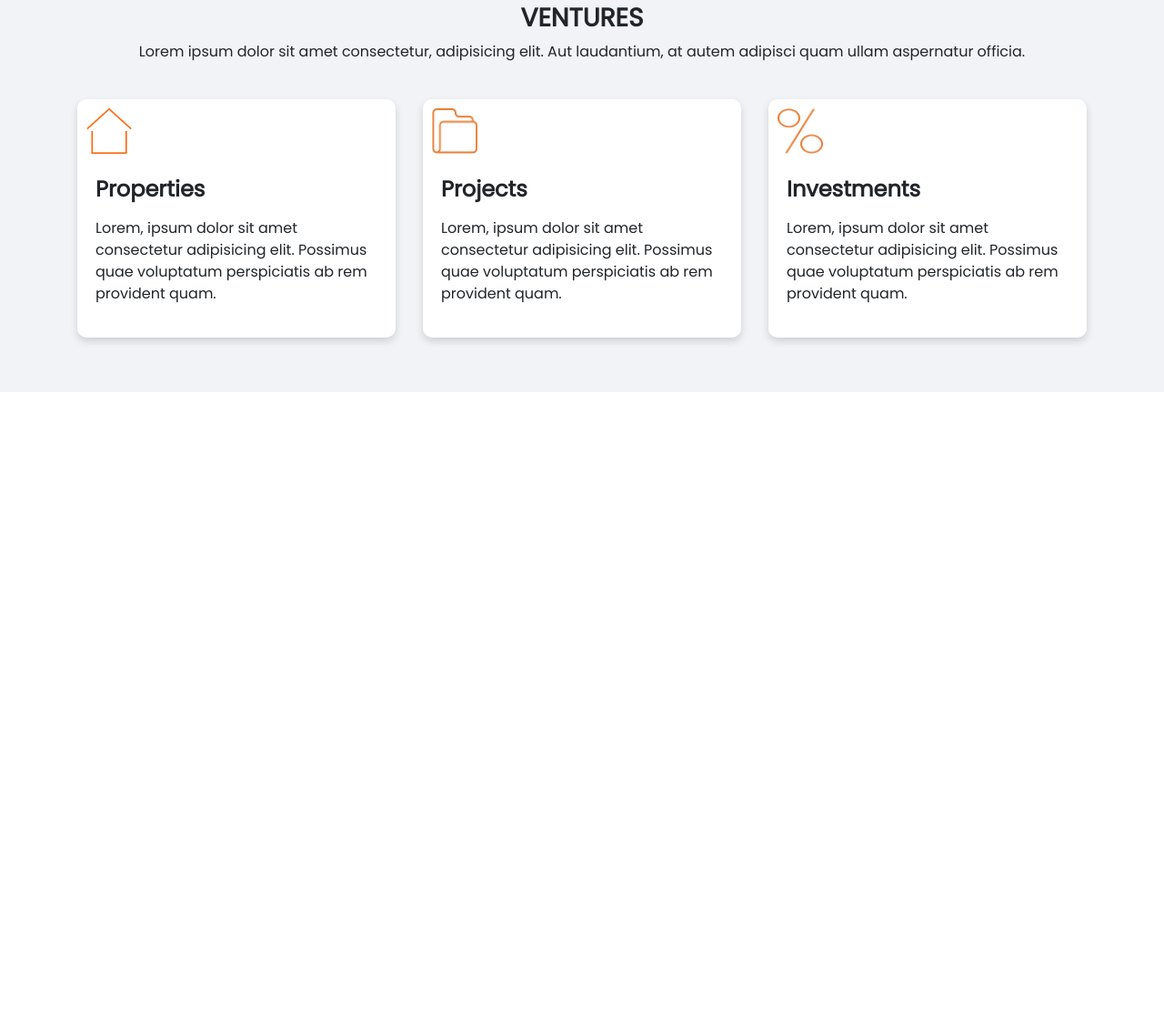
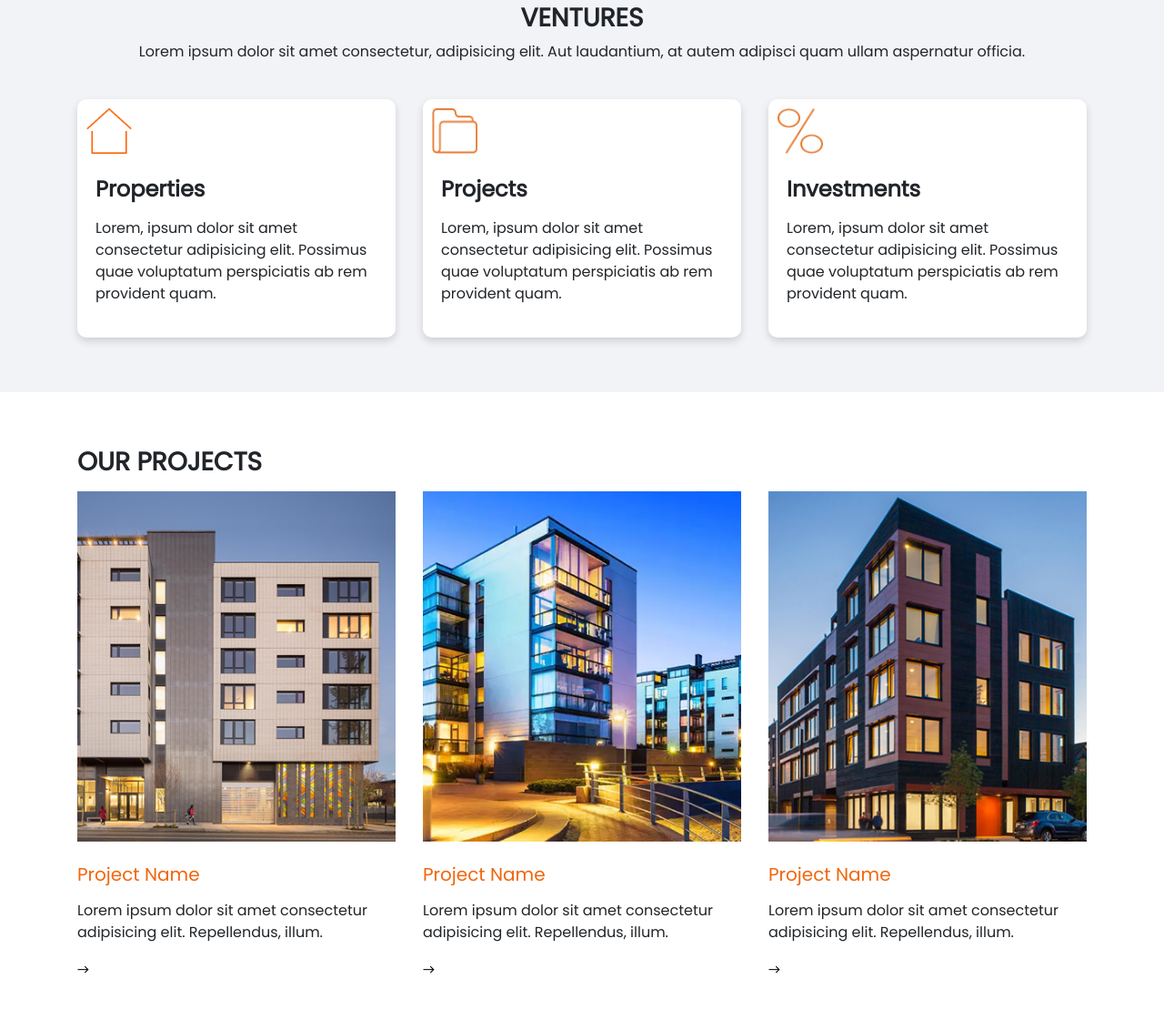
Before and after one commit to dilshad-shibin/dotweb-Project, a plain HTML site: page index.html in a window 1280 px wide. Shown: the part 1275-2384 px from the top of the page at 91% size. Before the commit the page ends 1706 px from the top, so only its background shows below. Drawn offline with nearby package versions, Linux system fonts and the light colour scheme.

Commit message:
our projects section added

```diff
--- a/assets/css/style.css
+++ b/assets/css/style.css
@@ -66,3 +66,13 @@ h4 {
     width: 50px;
     height: 50px;
 }
+
+.projects-section {
+    float: left;
+    width: 100%;
+    padding: 60px 0;
+}
+
+.project-names {
+    color: rgb(240, 102, 12);
+}
--- a/index.html
+++ b/index.html
@@ -128,6 +128,43 @@
         </div>
     </section>
 
+    <!-- Projects setion -->
+    <section class="projects-section">
+        <div class="container">
+            <div class="row">
+                <div class="col-12">
+                    <h3 class="mb-3">OUR PROJECTS</h3>
+                </div>
+            </div>
+            <div class="row">
+                <div class="col-md-4">
+                    <div class="project-body">
+                        <img src="assets/img/images/project1.png" alt="" class="img-fluid mb-4">
+                        <h5 class="mb-3 project-names">Project Name</h5>
+                        <p class="mb-3">Lorem ipsum dolor sit amet consectetur adipisicing elit. Repellendus, illum. </p>
+                        <img src="assets/img/images/long-right-arrow.png" alt="long-right-arrow" class="right-arrow">
+                    </div>
+                </div>
+                <div class="col-md-4">
+                    <div class="project-body">
+                        <img src="assets/img/images/project2.png" alt="" class="img-fluid mb-4">
+                        <h5 class="mb-3 project-names">Project Name</h5>
+                        <p class="mb-3">Lorem ipsum dolor sit amet consectetur adipisicing elit. Repellendus, illum. </p>
+                        <img src="assets/img/images/long-right-arrow.png" alt="long-right-arrow" class="right-arrow">
+                    </div>
+                </div>
+                <div class="col-md-4">
+                    <div class="project-body">
+                        <img src="assets/img/images/project3.png" alt="" class="img-fluid mb-4">
+                        <h5 class="mb-3 project-names">Project Name</h5>
+                        <p class="mb-3">Lorem ipsum dolor sit amet consectetur adipisicing elit. Repellendus, illum. </p>
+                        <img src="assets/img/images/long-right-arrow.png" alt="long-right-arrow" class="right-arrow">
+                    </div>
+                </div>
+            </div>
+        </div>
+    </section>
+
 
     <!-- scripts Files-->
     <script src="assets/js/jquery-3.5.1.slim.min.js"></script>
```
